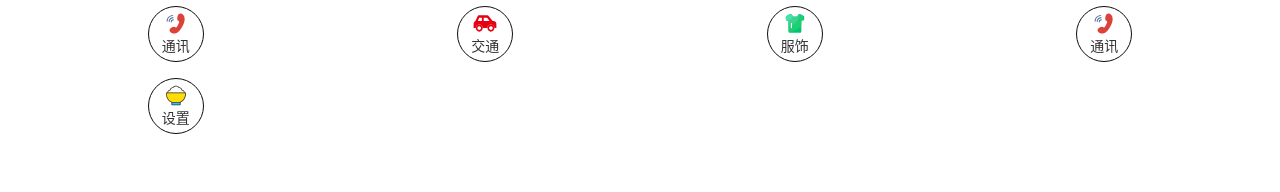
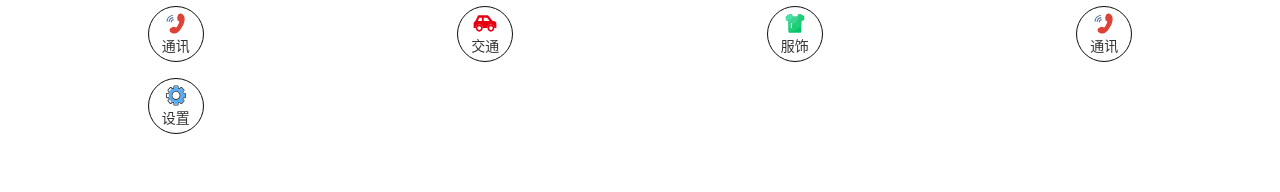
Before and after one commit to haxiedaimala/self-billing, a Vue app: page /#/money in a window 1280 px wide. Shown: the part 155-347 px from the top of the page. Built offline with nearby package versions, Linux system fonts and the light colour scheme.

Commit message:
点击 设置类别，跳转 Category.vue

```diff
--- a/src/components/CategoryItem.vue
+++ b/src/components/CategoryItem.vue
@@ -26,11 +26,11 @@ const toggle = (value: Category) => {
         </div>
       </li>
     </template>
-    <li class="setting">
-      <div class="category-item">
-        <Icon name="food"/>
+    <li>
+      <router-link :to="{name:'category'}" class="category-item">
+        <Icon name="setting"/>
         <span>设置</span>
-      </div>
+      </router-link>
     </li>
   </ul>
 </template>
```
Also changed, not shown: src/assets/icons/original/setting.svg (added).
